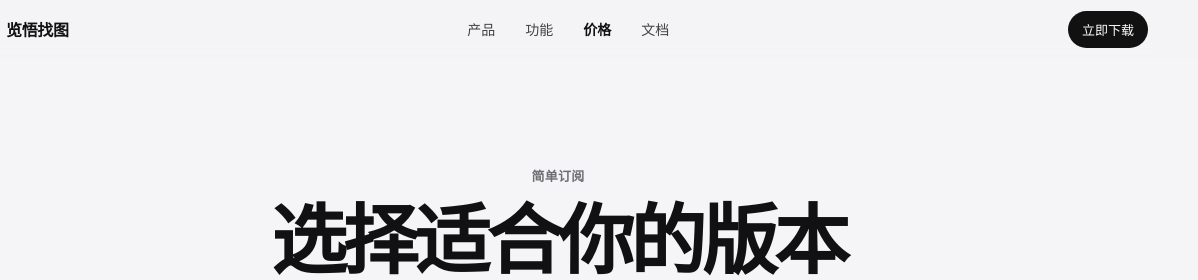
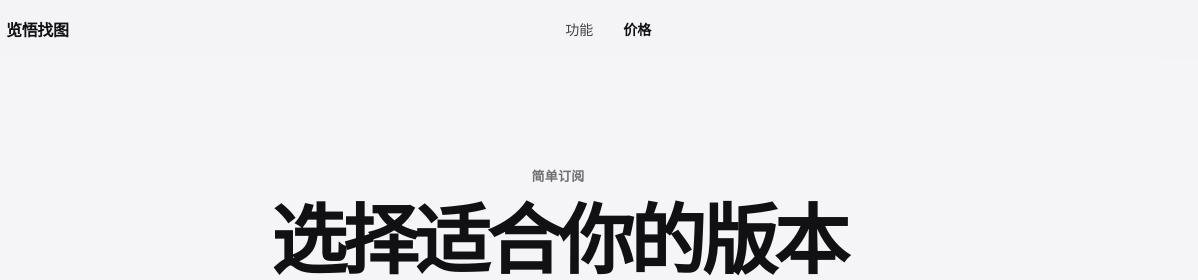
Before and after one commit to ayay129/lavusion-web, a plain HTML site: page pricing.html in a window 1280 px wide. Shown: the top 280 px of the page, 82-1280 px from the left. Drawn offline with Linux system fonts and the light colour scheme.

Commit message:
refine: simplify pricing page navigation

```diff
--- a/pricing.html
+++ b/pricing.html
@@ -20,14 +20,11 @@
       </a>
 
       <nav class="desktop-nav" aria-label="主导航">
-        <a href="./index.html#demo">产品</a>
         <a href="./index.html#features">功能</a>
         <a class="active" href="./pricing.html">价格</a>
-        <a href="https://www.ilavu.com.cn/docs.html" target="_blank" rel="noreferrer">文档</a>
       </nav>
 
       <div class="nav-actions">
-        <a class="nav-download" href="./index.html#download">立即下载</a>
         <button class="menu-button" type="button" aria-label="打开导航" aria-expanded="false" data-menu-button>
           <span></span><span></span>
         </button>
@@ -35,10 +32,8 @@
     </div>
 
     <div class="mobile-nav" data-mobile-nav>
-      <a href="./index.html#demo">产品</a>
       <a href="./index.html#features">功能</a>
       <a href="./pricing.html">价格</a>
-      <a href="https://www.ilavu.com.cn/docs.html" target="_blank" rel="noreferrer">文档</a>
     </div>
   </header>
 
```
